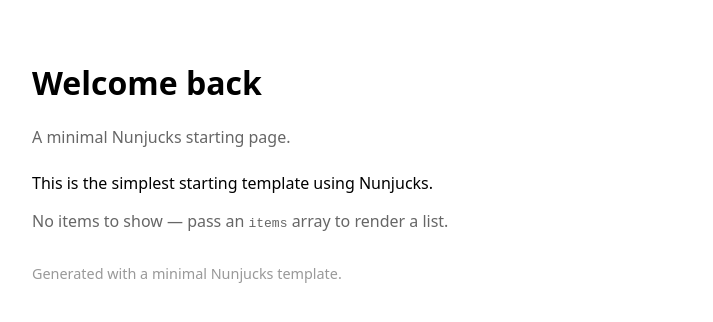
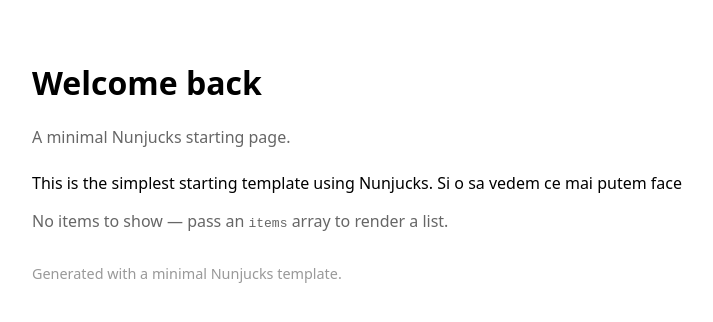
Before and after one commit to mihai-ureche/netlify-test, an Eleventy site: page src/index.njk in a window 1280 px wide. Shown: the whole page, without its empty margins (8-721 px from the left). Built offline with nearby package versions, Linux system fonts and the light colour scheme; Eleventy itself is replaced by a stand-in of ours; files that its build step writes are made by us from their sources.

Commit message:
Updated 1 file via CloudCannon.

```diff
--- a/src/index.njk
+++ b/src/index.njk
@@ -20,7 +20,7 @@
     </header>
 
     <main>
-      <p>This is the simplest starting template using Nunjucks.</p>
+      <p>This is the simplest starting template using Nunjucks. Si o sa vedem ce mai putem face</p>
 
       {# Example: iterate a small list if provided #}
       {% if items %}
```
